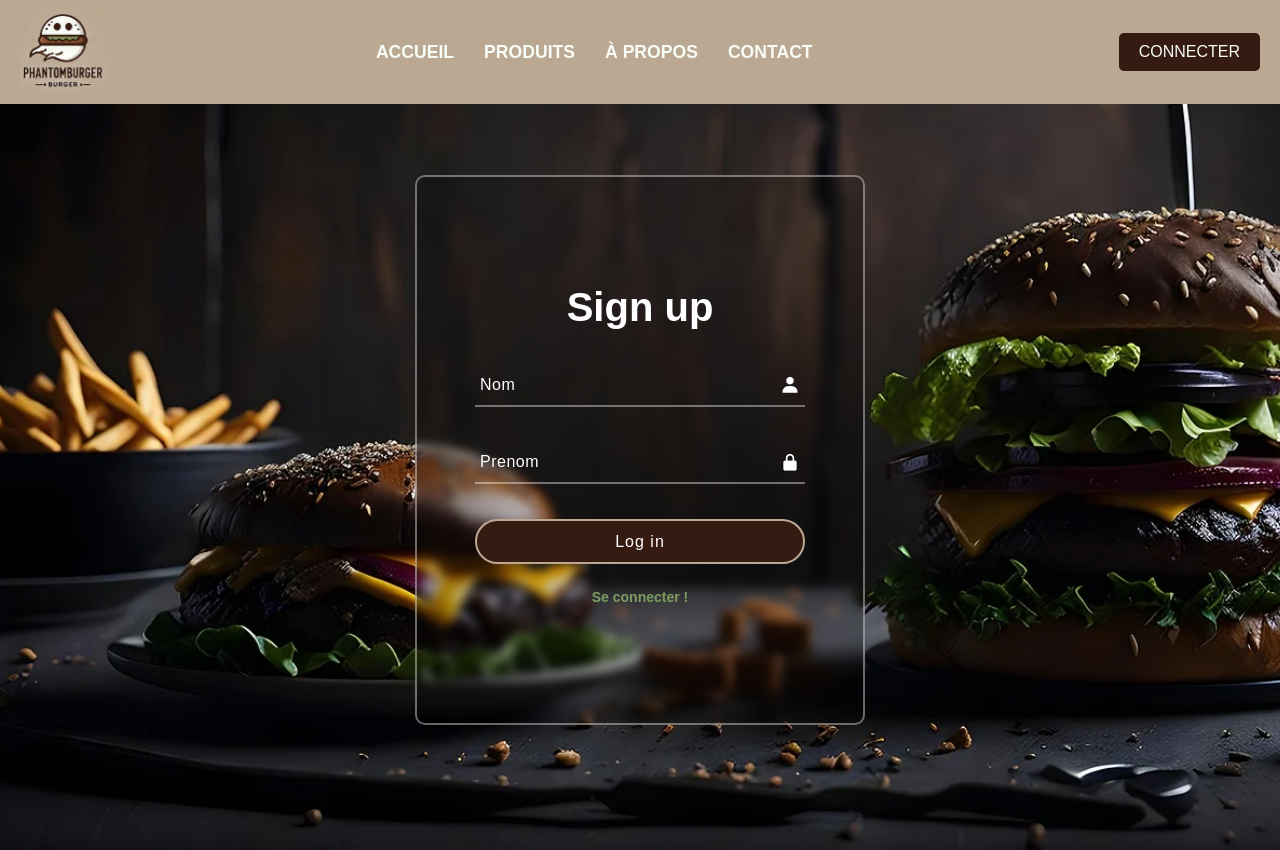
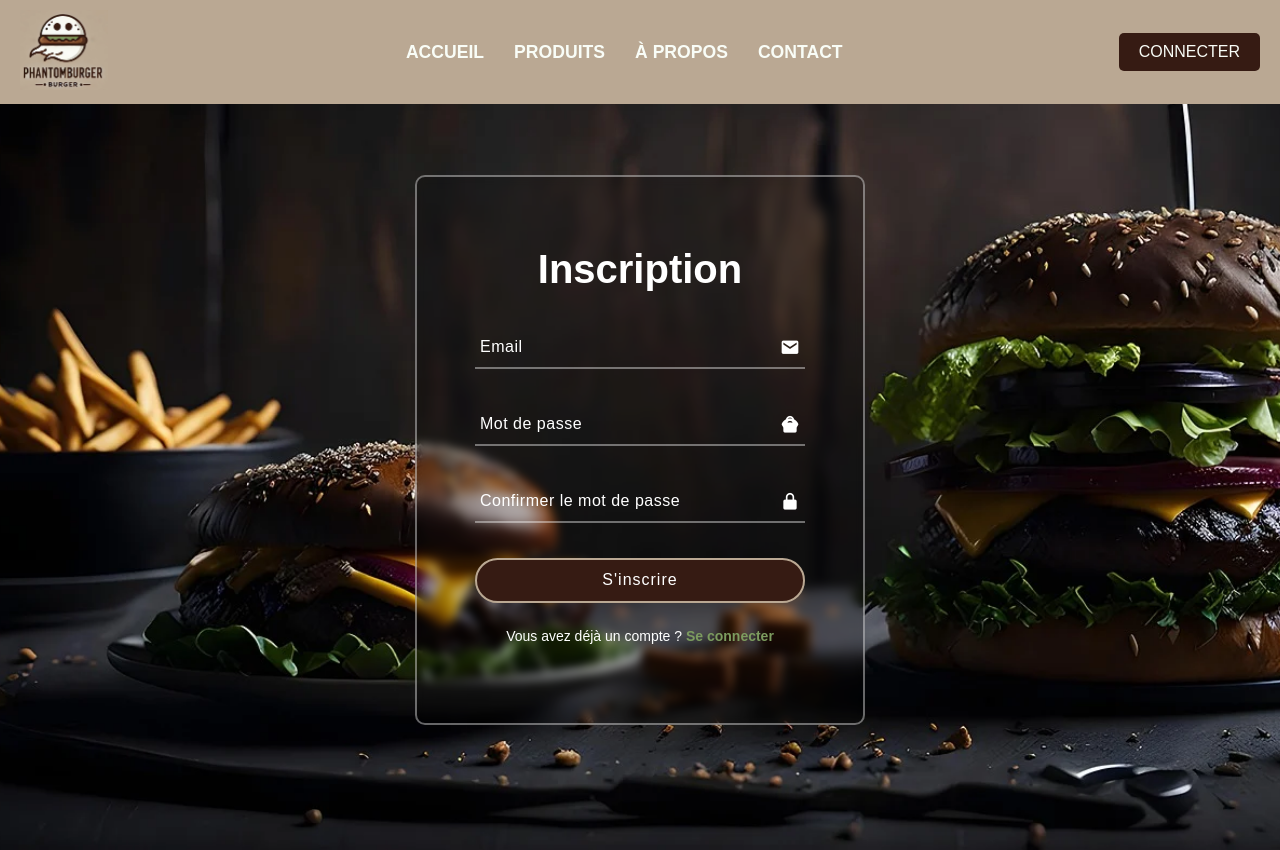
Before and after one commit to JordanSN1/Conc-Expl-bdd-Site, a PHP site: page /inscription.php in a window 1280 px wide. Run offline with PHP 8.4, Linux system fonts and the light colour scheme.

Commit message:
Mes changements

```diff
--- a/pages/inscription.php
+++ b/pages/inscription.php
@@ -1,3 +1,59 @@
+<?php
+session_start();
+
+// Vérification si l'utilisateur est déjà connecté
+if (isset($_SESSION['utilisateur_id'])) {
+    header("Location: index.php");
+    exit();
+}
+
+// Vérification de la soumission du formulaire
+if ($_SERVER["REQUEST_METHOD"] == "POST") {
+    // Connexion à la base de données
+    include('../scripts/conn.php');
+
+    // Récupération et nettoyage des données du formulaire
+    $email = trim($_POST['email']);
+    $password = trim($_POST['password']);
+    $confirm_password = trim($_POST['confirm_password']);
+
+    // Vérification des champs vides
+    if (empty($email) || empty($password) || empty($confirm_password)) {
+        $error = "Tous les champs doivent être remplis.";
+    } else {
+        // Vérification que les mots de passe correspondent
+        if ($password !== $confirm_password) {
+            $error = "Les mots de passe ne correspondent pas.";
+        } else {
+            // Vérification si l'email existe déjà
+            $stmt = $conn->prepare("SELECT utilisateur_id FROM utilisateurs WHERE email = ?");
+            $stmt->bindParam(1, $email, PDO::PARAM_STR);
+            $stmt->execute();
+
+            if ($stmt->rowCount() > 0) {
+                $error = "Cet email est déjà utilisé.";
+            } else {
+                // Hachage du mot de passe
+                $hashed_password = password_hash($password, PASSWORD_DEFAULT);
+
+                // Insertion dans la base de données
+                $stmt = $conn->prepare("INSERT INTO utilisateurs (email, mot_de_passe) VALUES (?, ?)");
+                $stmt->bindParam(1, $email, PDO::PARAM_STR);
+                $stmt->bindParam(2, $hashed_password, PDO::PARAM_STR);
+
+                if ($stmt->execute()) {
+                    $_SESSION['utilisateur_id'] = $conn->lastInsertId(); // Récupérer l'ID de l'utilisateur
+                    header("Location: connexion.php");  // Redirection vers la page de connexion
+                    exit();
+                } else {
+                    $error = "Une erreur est survenue lors de l'inscription. Veuillez réessayer.";
+                }
+            }
+        }
+    }
+}
+?>
+
 <!DOCTYPE html>
 <html lang="fr">
 
@@ -6,95 +62,121 @@
     <meta name="viewport" content="width=device-width, initial-scale=1.0">
     <link rel="stylesheet" href="../styles/style.css">
     <link href='https://unpkg.com/boxicons@2.1.4/css/boxicons.min.css' rel='stylesheet'>
-    <title>Connexion - PhantomBurger</title>
+    <title>Inscription - PhantomBurger</title>
+    <style>
+        /* Custom styles for the eye icon */
+        .eye-icon {
+            position: absolute;
+            right: 10px;
+            top: 50%;
+            transform: translateY(-50%);
+            cursor: pointer;
+        }
+    </style>
 </head>
 
-<style>
-    body {
-        overflow: hidden;
-    }
-</style>
+<body>
 
-<body>
 <header>
     <nav>
         <div class="logo">
             <img src="../assets/phantomBurgerlogo.png" alt="PhantomBurger logo">
         </div>
 
-            <!-- Menu burger pour mobile -->
         <div class="menu-toggle" id="menu-toggle">
             <span class="bar"></span>
             <span class="bar"></span>
             <span class="bar"></span>
         </div>
 
-            <!-- Liens de navigation principaux -->
         <ul class="nav-links" id="nav-links">
             <li><a href="index.php">Accueil</a></li>
             <li><a href="produits.php">Produits</a></li>
             <li><a href="a-propos.php">À propos</a></li>
             <li><a href="contact.php">Contact</a></li>
-                <!-- Liens utilisateur (se connecter/panier) visibles uniquement en version mobile -->
-                <li class="mobile-user-actions"></li>
-                </li>
             <?php
-                session_start();
-                if (isset($_SESSION['user_id'])) {
+            if (isset($_SESSION['utilisateur_id'])) {
                 echo '<a class="mobile-panier" href="panier.php">Panier</a>';
             } else {
-                    echo '<a class="mobile-connect" href="login.php">Se connecter</a>';
+                echo '<a class="mobile-connect" href="connexion.php">Connexion</a>';
             }
             ?>
-                </li>
         </ul>
 
-            <!-- Liens utilisateur (se connecter/panier) visibles uniquement en version desktop -->
         <div class="user-actions">
             <?php
-
-                if (isset($_SESSION['user_id'])) {
+            if (isset($_SESSION['utilisateur_id'])) {
                 echo '<a class="panier" href="panier.php">Panier</a>';
             } else {
-                    echo '<a class="connect" href="login.php">connecter</a>';
+                echo '<a class="connect" href="connexion.php">Connecter</a>';
             }
             ?>
         </div>
     </nav>
 </header>
 
-    <script>
-        // JavaScript pour gérer le menu burger
-        const menuToggle = document.getElementById('menu-toggle');
-        const navLinks = document.getElementById('nav-links');
-
-        menuToggle.addEventListener('click', () => {
-            navLinks.classList.toggle('active');
-        });
-    </script>
 <div class="wrapper">
     <div class="container">
         <div class="form-box">
-                <form action="">
-                    <h2>Sign up</h2>
+            <form action="inscription.php" method="POST">
+                <h2>Inscription</h2>
+
+                <?php
+                // Affichage des erreurs s'il y en a
+                if (isset($error)) {
+                    echo "<p class='error'>$error</p>";
+                }
+                ?>
+
                 <div class="input-box">
-                        <input type="text" required>
-                        <label>Nom</label>
-                        <i class='bx bxs-user'></i>
+                    <input type="email" name="email" required>
+                    <label>Email</label>
+                    <i class='bx bxs-envelope'></i>
                 </div>
+
                 <div class="input-box">
-                        <input type="text" required>
-                        <label>Prenom</label>
-                        <i class='bx bxs-lock-alt'></i>
+                    <input type="password" name="password" id="password" required>
+                    <label>Mot de passe</label>
+                    <i class="bx bxs-lock-alt"></i>
+                    <!-- Eye icon for showing/hiding password -->
+                    <i class="bx bxs-show eye-icon" id="eye-icon"></i>
                 </div>
-                    <button class="btn">Log in</button>
+
+                <div class="input-box">
+                    <input type="password" name="confirm_password" id="confirm_password" required>
+                    <label>Confirmer le mot de passe</label>
+                    <i class="bx bxs-lock-alt"></i>
+                </div>
+
+                <button type="submit" class="btn">S'inscrire</button>
+
                 <div class="account-creation">
-                        <span><a href="../pages/connexion.php" class="inscr-btn">Se connecter !</a></span>
+                    <span>Vous avez déjà un compte ? <a href="connexion.php" class="inscr-btn">Se connecter</a></span>
                 </div>
             </form>
         </div>
     </div>
 </div>
+
+<!-- JavaScript to toggle password visibility -->
+<script>
+    const eyeIcon = document.getElementById('eye-icon');
+    const passwordField = document.getElementById('password');
+    const confirmPasswordField = document.getElementById('confirm_password');
+
+    eyeIcon.addEventListener('click', function() {
+        // Toggle password visibility
+        if (passwordField.type === 'password') {
+            passwordField.type = 'text';
+            eyeIcon.classList.remove('bxs-show');
+            eyeIcon.classList.add('bxs-hide');
+        } else {
+            passwordField.type = 'password';
+            eyeIcon.classList.remove('bxs-hide');
+            eyeIcon.classList.add('bxs-show');
+        }
+    });
+</script>
+
 </body>
-
 </html>
--- a/pages/produits.php
+++ b/pages/produits.php
@@ -49,7 +49,7 @@
                 if (isset($_SESSION['user_id'])) {
                     echo '<a class="panier" href="panier.php">Panier</a>';
                 } else {
-                    echo '<a class="connect" href="login.php">connecter</a>';
+                    echo '<a class="connect" href="connexion.php">connecter</a>';
                 }
                 ?>
             </div>
--- a/styles/style.css
+++ b/styles/style.css
@@ -319,6 +319,7 @@ a.connect:hover {
     font-weight: 600;
 }
 
+
 @media (max-width: 768px) {
     .container {
         height: 500px;
```
Also changed, not shown: pages/connexion.php (+105 -43 lines). Lines whose indentation alone changed are shown as unchanged.
